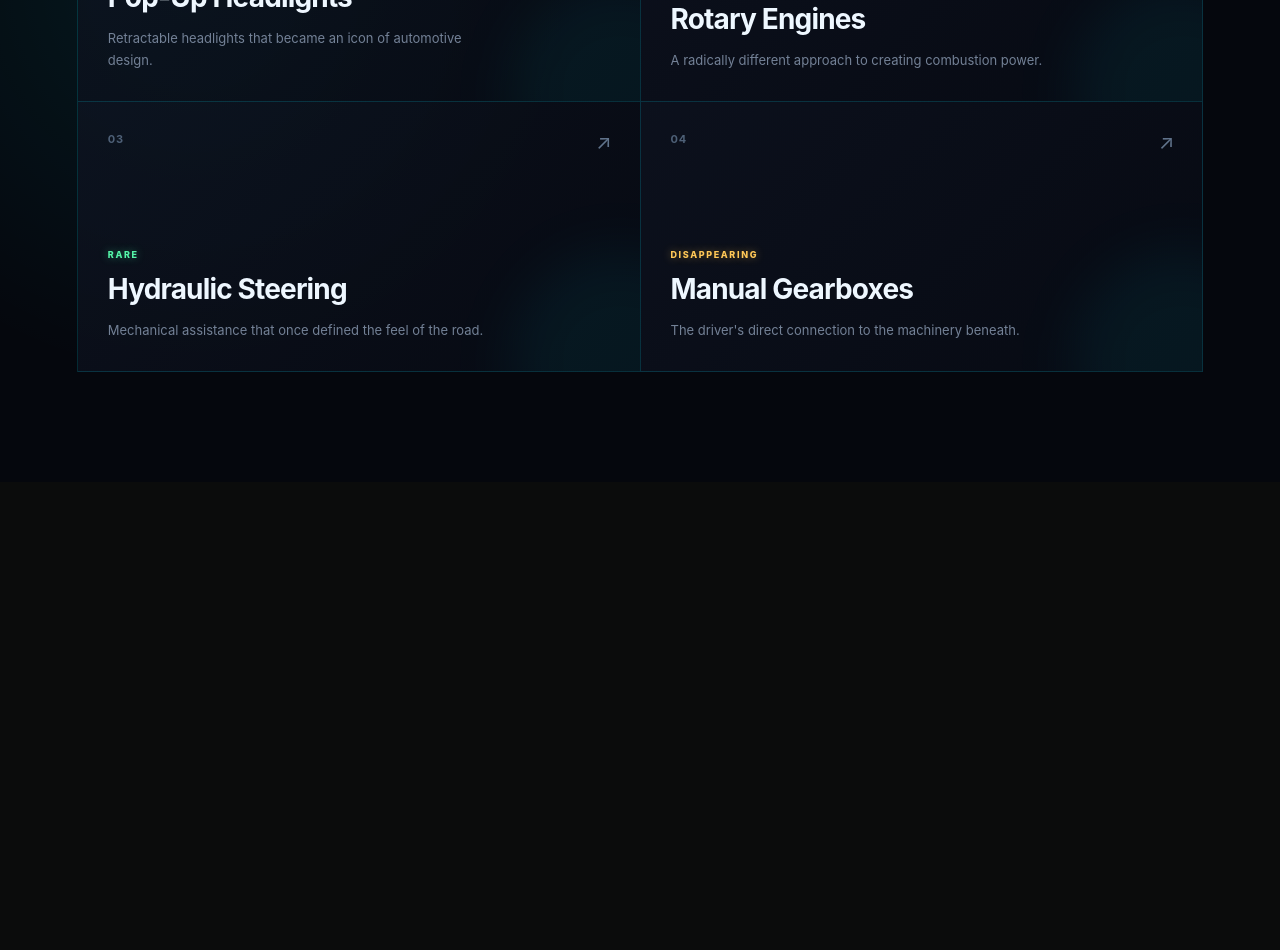
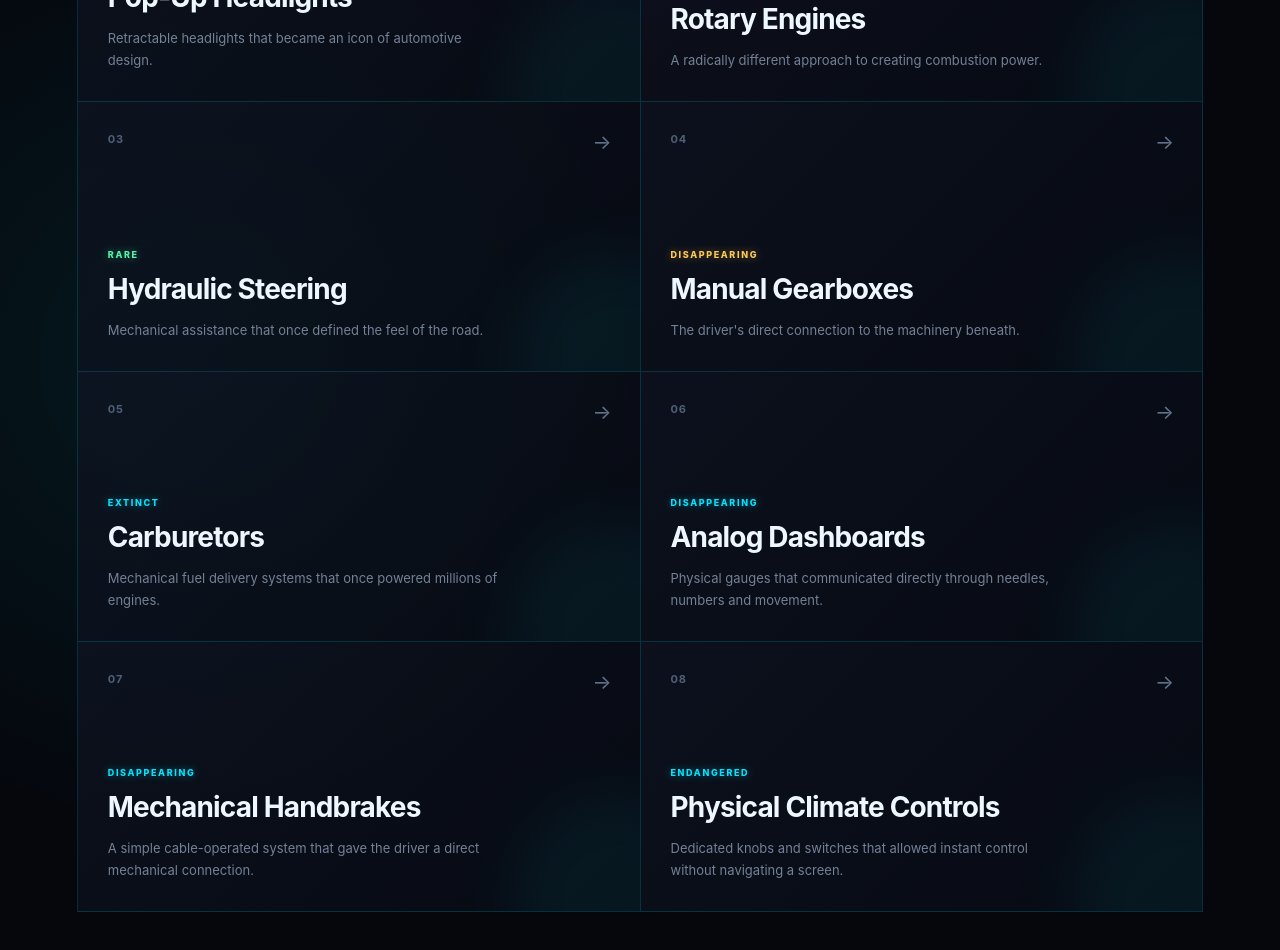
Before and after one commit to enam78-arch/automotive-graveyard, a React app in the folder frontend/: page / in a window 1280 px wide. Shown: the part 1180-2130 px from the top of the page. Before the commit the page ends 1662 px from the top, so only its background shows below. Built offline with nearby package versions, Linux system fonts and the light colour scheme; the HTML template or start-up script is replaced by a standard one.

Commit message:
Refactor technology cards into data

```diff
--- a/frontend/src/App.jsx
+++ b/frontend/src/App.jsx
@@ -1,5 +1,5 @@
 import "./App.css";
-
+import technologies from "./data/technologies";
 function App() {
   return (
     <div className="app">
@@ -57,54 +57,21 @@ function App() {
           </div>
 
           <div className="technology-grid">
-            <article className="technology-card">
-              <span className="card-number">01</span>
-              <div>
-                <p className="card-status">EXTINCT</p>
-                <h3>Pop-Up Headlights</h3>
-                <p>
-                  Retractable headlights that became an icon of automotive
-                  design.
-                </p>
-              </div>
-              <span className="card-arrow">↗</span>
-            </article>
+            {technologies.map((technology) => (
+  <article className="technology-card" key={technology.id}>
+    <span className="card-number">
+      {String(technology.id).padStart(2, "0")}
+    </span>
 
-            <article className="technology-card">
-              <span className="card-number">02</span>
-              <div>
-                <p className="card-status">ENDANGERED</p>
-                <h3>Rotary Engines</h3>
-                <p>
-                  A radically different approach to creating combustion power.
-                </p>
-              </div>
-              <span className="card-arrow">↗</span>
-            </article>
+    <div>
+      <p className="card-status">{technology.status}</p>
+      <h3>{technology.name}</h3>
+      <p>{technology.description}</p>
+    </div>
 
-            <article className="technology-card">
-              <span className="card-number">03</span>
-              <div>
-                <p className="card-status">RARE</p>
-                <h3>Hydraulic Steering</h3>
-                <p>
-                  Mechanical assistance that once defined the feel of the road.
-                </p>
-              </div>
-              <span className="card-arrow">↗</span>
-            </article>
-
-            <article className="technology-card">
-              <span className="card-number">04</span>
-              <div>
-                <p className="card-status">DISAPPEARING</p>
-                <h3>Manual Gearboxes</h3>
-                <p>
-                  The driver's direct connection to the machinery beneath.
-                </p>
-              </div>
-              <span className="card-arrow">↗</span>
-            </article>
+    <span className="card-arrow">→</span>
+  </article>
+))}
           </div>
         </section>
       </main>
--- /dev/null
+++ b/frontend/src/data/technologies.js
@@ -0,0 +1,76 @@
+const technologies = [
+  {
+    id: 1,
+    name: "Pop-Up Headlights",
+    status: "EXTINCT",
+    description:
+      "Retractable headlights that became an icon of automotive design.",
+    category: "Design",
+    era: "1960s–2000s",
+  },
+  {
+    id: 2,
+    name: "Rotary Engines",
+    status: "ENDANGERED",
+    description:
+      "A radically different approach to creating combustion power.",
+    category: "Engine",
+    era: "1960s–2010s",
+  },
+  {
+    id: 3,
+    name: "Hydraulic Steering",
+    status: "RARE",
+    description:
+      "Mechanical assistance that once defined the feel of the road.",
+    category: "Mechanical",
+    era: "1950s–2010s",
+  },
+  {
+    id: 4,
+    name: "Manual Gearboxes",
+    status: "DISAPPEARING",
+    description:
+      "The driver's direct connection to the machinery beneath.",
+    category: "Transmission",
+    era: "1900s–Present",
+  },
+  {
+    id: 5,
+    name: "Carburetors",
+    status: "EXTINCT",
+    description:
+      "Mechanical fuel delivery systems that once powered millions of engines.",
+    category: "Engine",
+    era: "1900s–1990s",
+  },
+  {
+    id: 6,
+    name: "Analog Dashboards",
+    status: "DISAPPEARING",
+    description:
+      "Physical gauges that communicated directly through needles, numbers and movement.",
+    category: "Interior",
+    era: "1950s–2010s",
+  },
+  {
+    id: 7,
+    name: "Mechanical Handbrakes",
+    status: "DISAPPEARING",
+    description:
+      "A simple cable-operated system that gave the driver a direct mechanical connection.",
+    category: "Mechanical",
+    era: "1900s–Present",
+  },
+  {
+    id: 8,
+    name: "Physical Climate Controls",
+    status: "ENDANGERED",
+    description:
+      "Dedicated knobs and switches that allowed instant control without navigating a screen.",
+    category: "Interior",
+    era: "1950s–2010s",
+  },
+];
+
+export default technologies;
```
